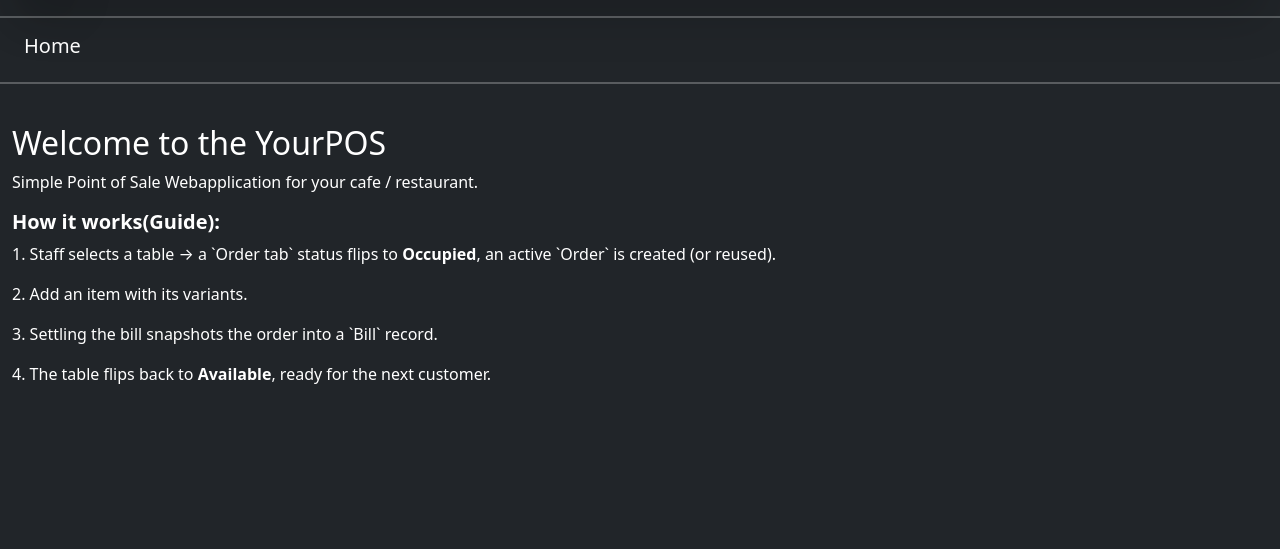
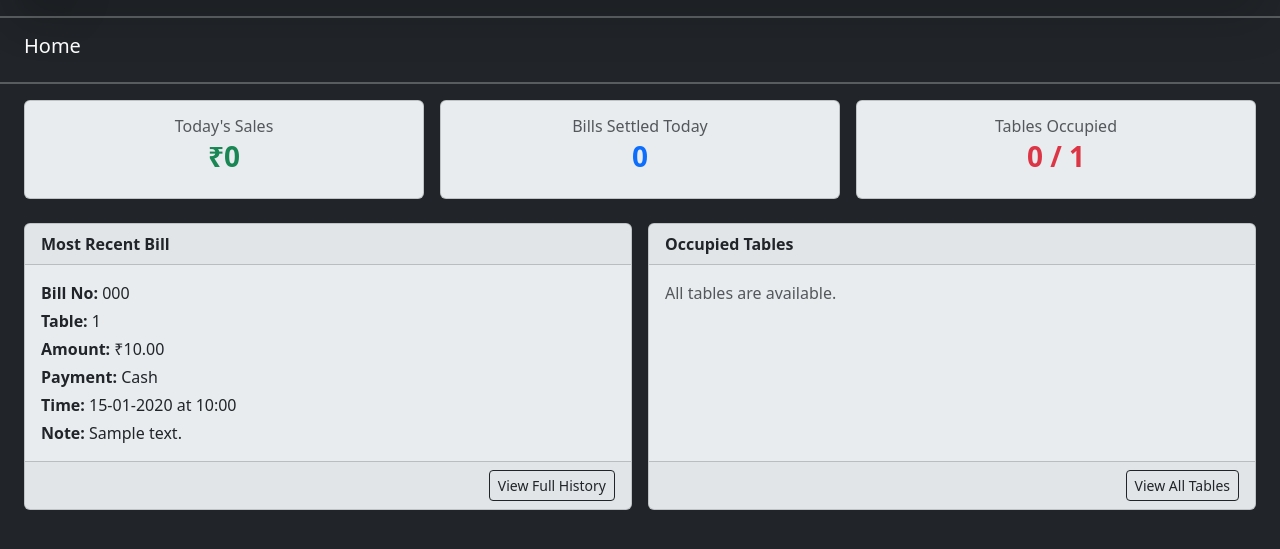
Before and after one commit to nextxlemons/YourPOS, a Django app: page / in a window 1280 px wide. Shown: the part 72-621 px from the top of the page. Run offline with Django 5.2, Linux system fonts and the light colour scheme; tables that the repository leaves empty hold one stand-in row (values such as "Sample post").

Commit message:
Update home page is will act as dashboard.

```diff
--- a/home/views.py
+++ b/home/views.py
@@ -12,11 +12,27 @@ from home.models import TableInfo, MenuCategory, MenuItem, MenuVariant, Order, O
 
 
 # Create your views here.
-def index(request):
-    return render(request,'index.html')
+
 
 def home(request):
-    return render(request, 'home.html')
+    today = timezone.now().date()
+
+    today_bills = Bill.objects.filter(created_at__date=today)
+    today_stats = today_bills.aggregate(total=Sum("total_amount"), count=Count("id"))
+
+    recent_bill = Bill.objects.select_related("table").order_by("-created_at").first()
+
+    occupied_tables = TableInfo.objects.filter(status=TableInfo.Status.OCCUPIED).order_by("table_no")
+    total_tables = TableInfo.objects.count()
+
+    return render(request, "home.html", {
+        "today_total": today_stats["total"] or 0,
+        "today_count": today_stats["count"] or 0,
+        "recent_bill": recent_bill,
+        "occupied_tables": occupied_tables,
+        "occupied_count": occupied_tables.count(),
+        "total_tables": total_tables,
+    })
 
 def orders(request):
     if request.method == "POST":
--- a/templates/home.html
+++ b/templates/home.html
@@ -10,13 +10,84 @@
 </div>
 <hr class="border border-white border-1">
 
-<div class="container-fluid py-4">
-    <h2>Welcome to the YourPOS</h2>
-    <p>Simple Point of Sale Webapplication for your cafe / restaurant.</p>
-    <h5><strong>How it works(Guide):</strong></h5>
-    <p>1. Staff selects a table → a `Order tab` status flips to <b>Occupied</b>, an active `Order` is created (or reused).</p>
-    <p>2. Add an item with its variants.</p>
-    <p>3. Settling the bill snapshots the order into a `Bill` record.</p>
-    <p>4. The table flips back to <b>Available</b>, ready for the next customer.</p>
+<div class="container-fluid px-4">
+
+    <div class="row g-3 mb-4">
+        <div class="col-md-4">
+            <div class="card bg-body-secondary text-dark h-100">
+                <div class="card-body text-center">
+                    <h6 class="text-muted mb-1">Today's Sales</h6>
+                    <h3 class="fw-bold text-success">₹{{ today_total }}</h3>
+                </div>
+            </div>
+        </div>
+        <div class="col-md-4">
+            <div class="card bg-body-secondary text-dark h-100">
+                <div class="card-body text-center">
+                    <h6 class="text-muted mb-1">Bills Settled Today</h6>
+                    <h3 class="fw-bold text-primary">{{ today_count }}</h3>
+                </div>
+            </div>
+        </div>
+        <div class="col-md-4">
+            <div class="card bg-body-secondary text-dark h-100">
+                <div class="card-body text-center">
+                    <h6 class="text-muted mb-1">Tables Occupied</h6>
+                    <h3 class="fw-bold text-danger">{{ occupied_count }} / {{ total_tables }}</h3>
+                </div>
+            </div>
+        </div>
+    </div>
+
+    <div class="row g-3">
+
+        <!-- Recent Settled Bill -->
+        <div class="col-md-6">
+            <div class="card bg-body-secondary text-dark h-100">
+                <div class="card-header fw-semibold">Most Recent Bill</div>
+                <div class="card-body">
+                    {% if recent_bill %}
+                        <p class="mb-1"><strong>Bill No:</strong> {{ recent_bill.bill_number }}</p>
+                        <p class="mb-1"><strong>Table:</strong> {{ recent_bill.table.table_no }}</p>
+                        <p class="mb-1"><strong>Amount:</strong> ₹{{ recent_bill.total_amount }}</p>
+                        <p class="mb-1"><strong>Payment:</strong> {{ recent_bill.get_payment_method_display }}</p>
+                        <p class="mb-1"><strong>Time:</strong> {{ recent_bill.created_at|date:"d-m-Y" }} at {{ recent_bill.created_at|time:"H:i" }}</p>
+                        {% if recent_bill.note %}
+                        <p class="mb-0"><strong>Note:</strong> {{ recent_bill.note }}</p>
+                        {% endif %}
+                    {% else %}
+                        <p class="text-muted mb-0">No bills settled yet.</p>
+                    {% endif %}
+                </div>
+                <div class="card-footer text-end">
+                    <a href="{% url 'orderhistory' %}" class="btn btn-sm btn-outline-dark">View Full History</a>
+                </div>
+            </div>
+        </div>
+
+        <!-- Occupied Tables -->
+        <div class="col-md-6">
+            <div class="card bg-body-secondary text-dark h-100">
+                <div class="card-header fw-semibold">Occupied Tables</div>
+                <div class="card-body">
+                    {% if occupied_tables %}
+                        <div class="d-flex flex-wrap gap-2">
+                            {% for table in occupied_tables %}
+                            <a href="{% url 'createorders' table.pk %}" class="btn btn-outline-danger btn-sm">
+                                Table {{ table.table_no }}
+                            </a>
+                            {% endfor %}
+                        </div>
+                    {% else %}
+                        <p class="text-muted mb-0">All tables are available.</p>
+                    {% endif %}
+                </div>
+                <div class="card-footer text-end">
+                    <a href="{% url 'orders' %}" class="btn btn-sm btn-outline-dark">View All Tables</a>
+                </div>
+            </div>
+        </div>
+
+    </div>
 </div>
 {% endblock body %}
```
Also changed, not shown: 1 other file.
